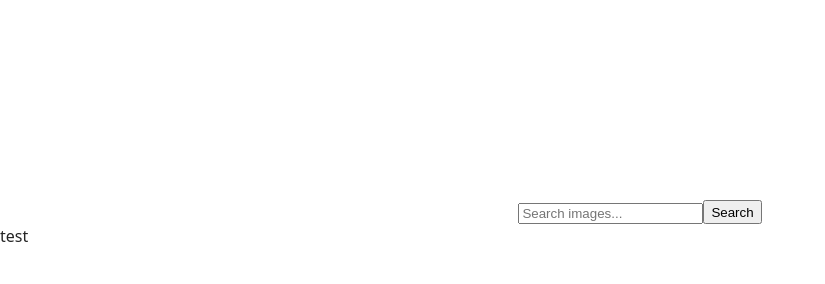
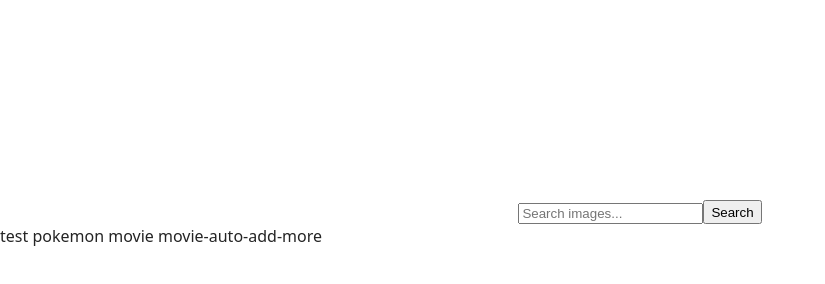
Before and after one commit to danyloborovskyi/goit-js-hw-11, a plain HTML site: page index.html in a window 1280 px wide. Shown: the whole page, without its empty margins (0-825 px from the left). Drawn offline with Linux system fonts and the light colour scheme.

Commit message:
Deploying to gh-pages from @ danyloborovskyi/goit-js-hw-11@1da74c36bf366a275bb00e639a2e2b30fe58460f 🚀

```diff
--- a/index.html
+++ b/index.html
@@ -26,6 +26,9 @@
       </div>
 
       <a href="./test/test.html">test</a>
+      <a href="./test/pokemon.html">pokemon</a>
+      <a href="./test/movie/movie.html">movie</a>
+      <a href="./test/movie/movie-auto-add-more.html">movie-auto-add-more</a>
 
     </main>
   </body>
```
